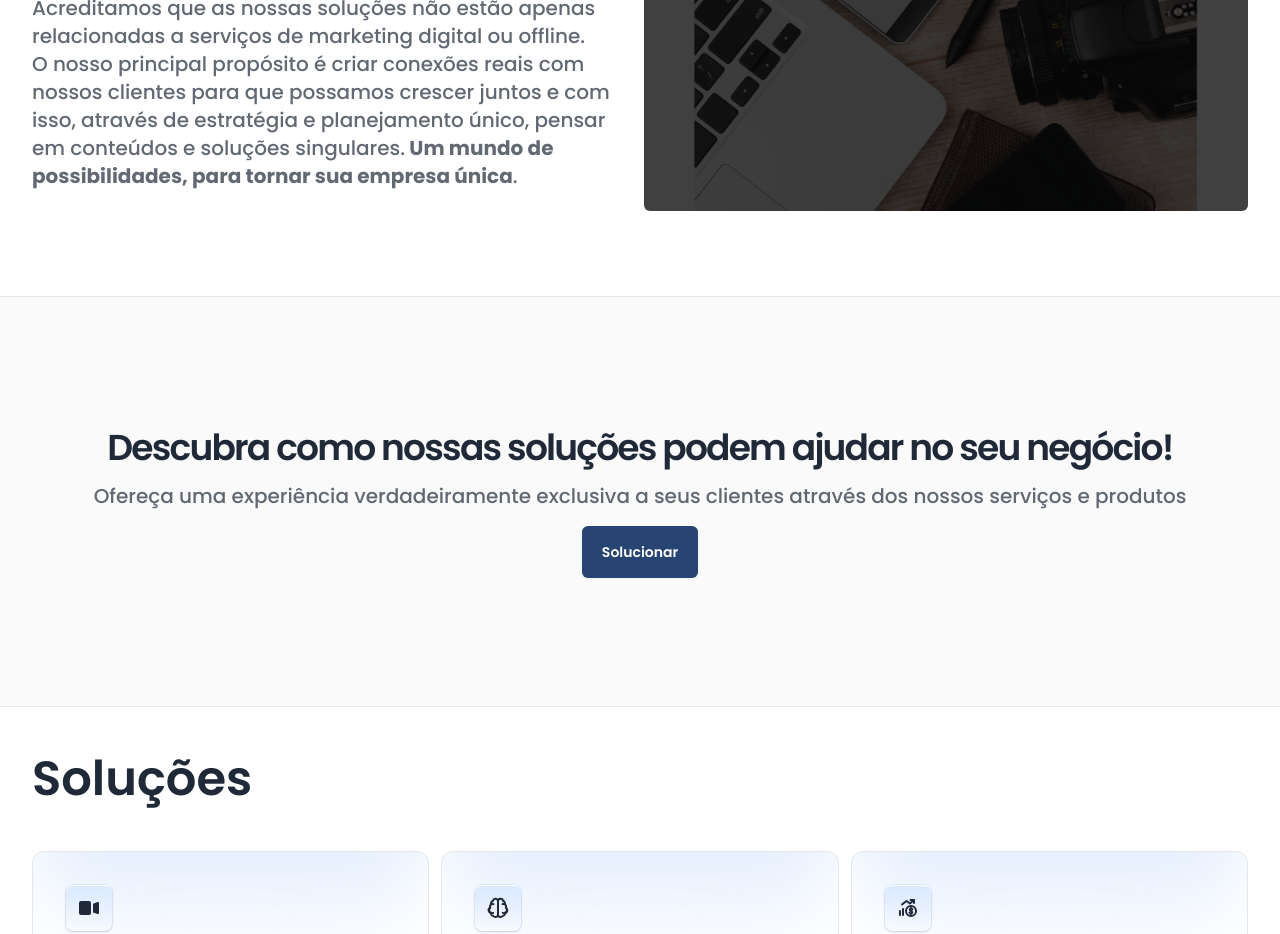
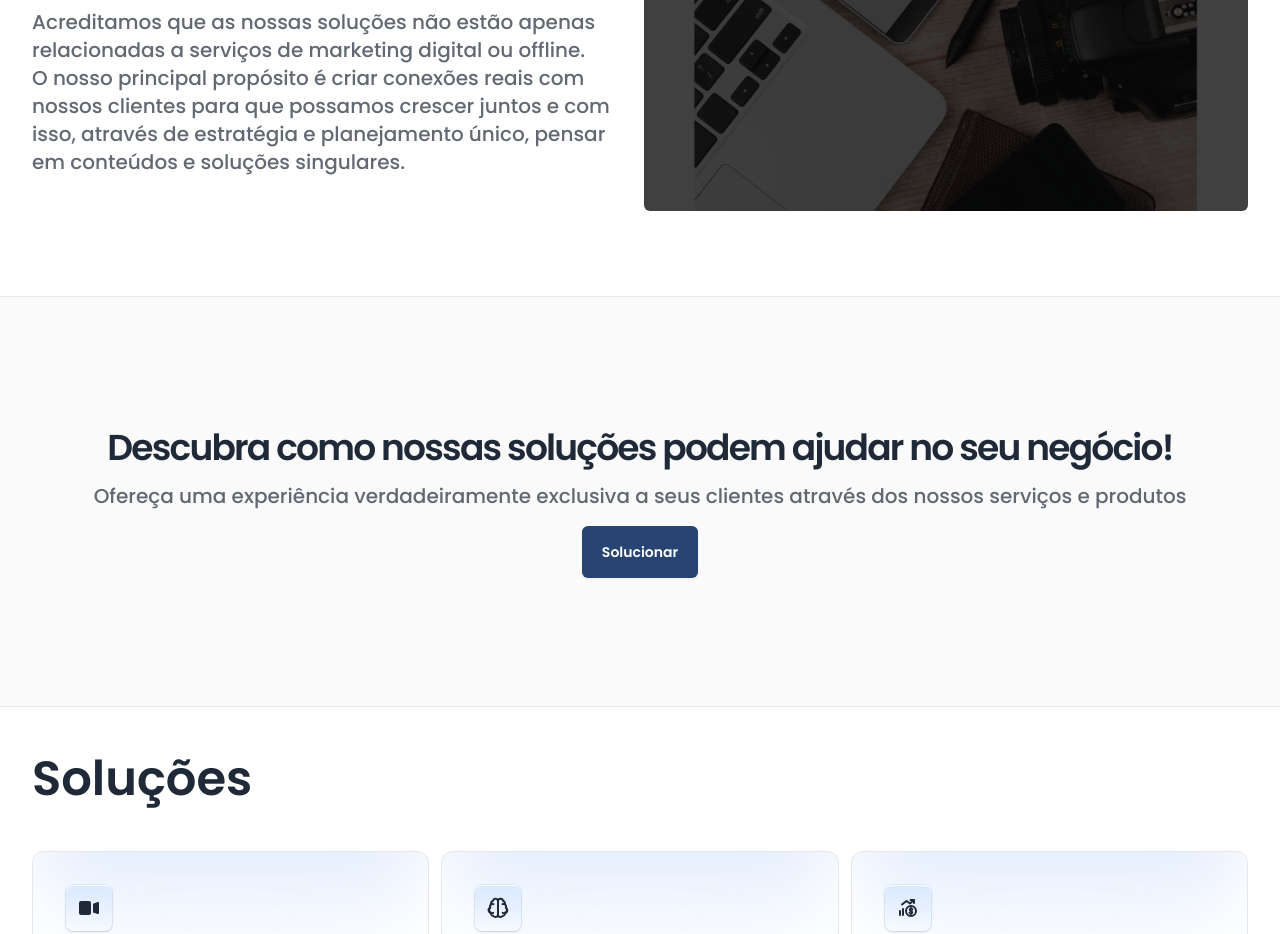
Before and after one commit to MichelManarin/kasa-branding-landing-page, a Next.js app: page / in a window 1280 px wide. Shown: the part 1400-2334 px from the top of the page. Built offline with nearby package versions, Linux system fonts and the light colour scheme.

Commit message:
fix: change

```diff
--- a/src/app/components/section-explain-solution.tsx
+++ b/src/app/components/section-explain-solution.tsx
@@ -17,7 +17,6 @@ export function SectionExplainSolution() {
               propósito é criar conexões reais com nossos clientes para que
               possamos crescer juntos e com isso, através de estratégia e
               planejamento único, pensar em conteúdos e soluções singulares.
-              <b> Um mundo de possibilidades, para tornar sua empresa única</b>.
             </h3>
           </div>
           <div className="w-full max-w-text-hero flex flex-col gap-y-4">
```
